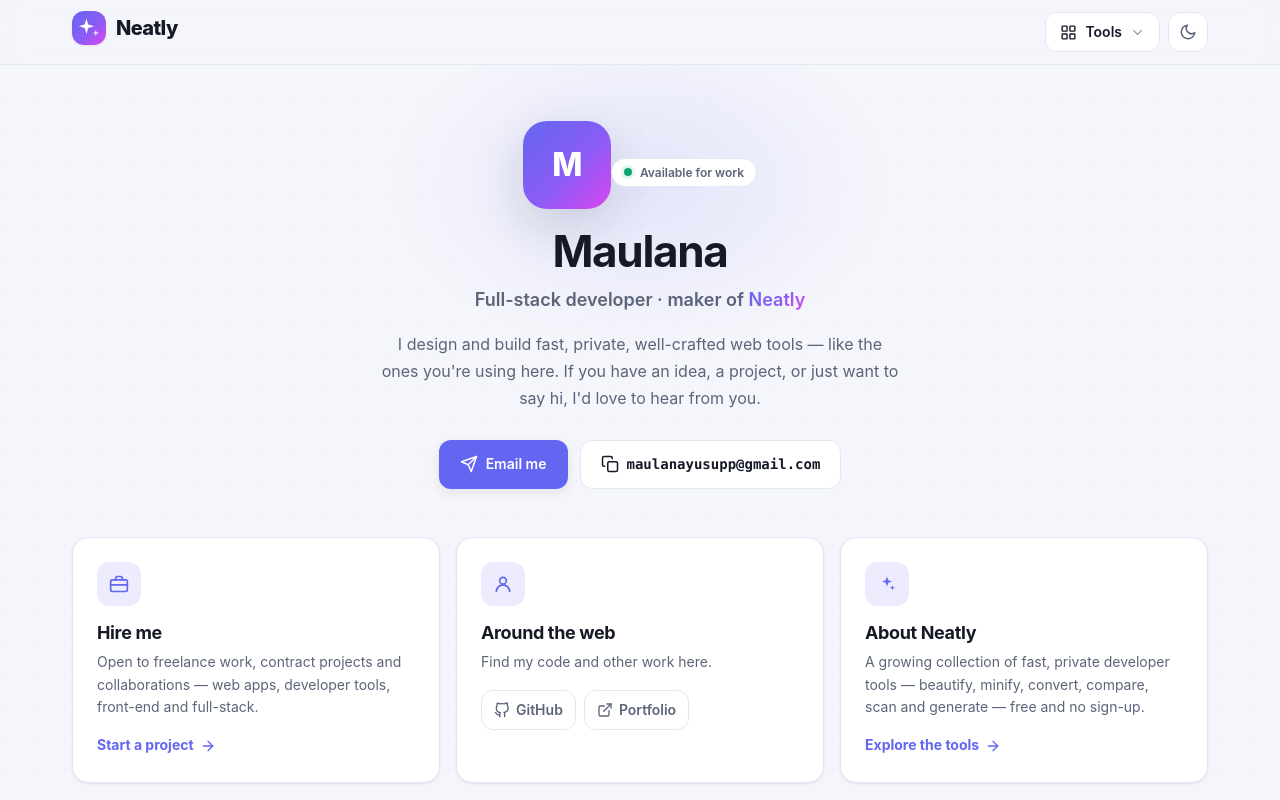
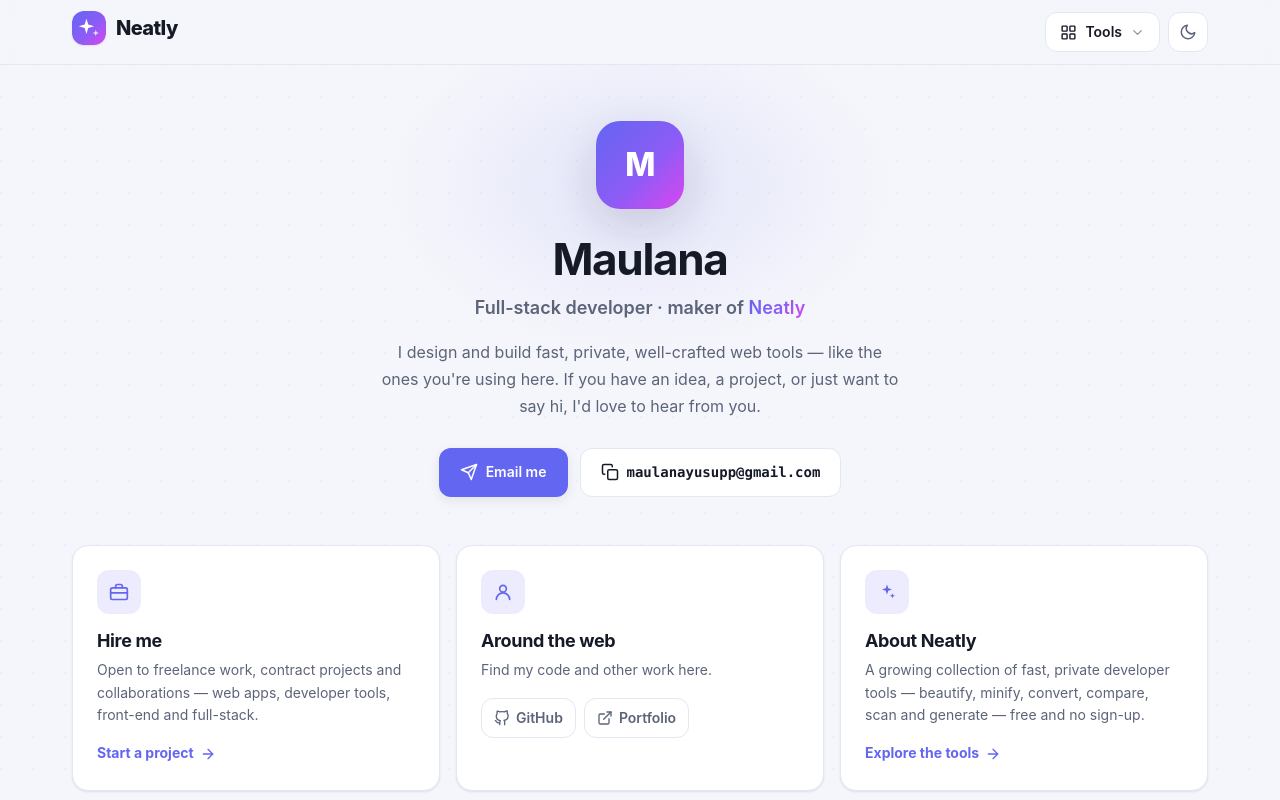
Before and after one commit to maulanayusupp/Neatly, a Nuxt app: page /contact in a window 1280 px wide. Shown: the top 800 px of the page. Built offline with nearby package versions, Linux system fonts and the light colour scheme.

Commit message:
chore: remove "Available for work" status badge on contact page
Co-Authored-By: Claude Opus 4.8 (1M context) <noreply@anthropic.com>

```diff
--- a/app/pages/contact.vue
+++ b/app/pages/contact.vue
@@ -40,9 +40,6 @@ useHead({ link: [{ rel: 'canonical', href: 'https://neatlyapp.vercel.app/contact
     <section class="container contact__inner">
       <header class="contact__hero">
         <span class="contact__avatar">M</span>
-        <span class="contact__status">
-          <span class="contact__dot" /> Available for work
-        </span>
         <h1 class="contact__name">{{ NAME }}</h1>
         <p class="contact__role">
           Full-stack developer · maker of <span class="text-gradient">Neatly</span>
@@ -152,30 +149,8 @@ useHead({ link: [{ rel: 'canonical', href: 'https://neatlyapp.vercel.app/contact
   box-shadow: var(--shadow-lg);
 }
 
-.contact__status {
-  display: inline-flex;
-  align-items: center;
-  gap: spacing(2);
-  margin-top: spacing(5);
-  padding: spacing(1) spacing(3);
-  border-radius: $radius-pill;
-  border: 1px solid var(--color-border);
-  background: var(--color-surface);
-  color: var(--color-text-muted);
-  font-size: $text-xs;
-  font-weight: 600;
-}
-
-.contact__dot {
-  width: 8px;
-  height: 8px;
-  border-radius: 50%;
-  background: var(--color-success);
-  box-shadow: 0 0 0 3px var(--color-success-soft);
-}
-
 .contact__name {
-  margin-top: spacing(4);
+  margin-top: spacing(6);
   font-size: $text-4xl;
   letter-spacing: -0.03em;
 }
```
